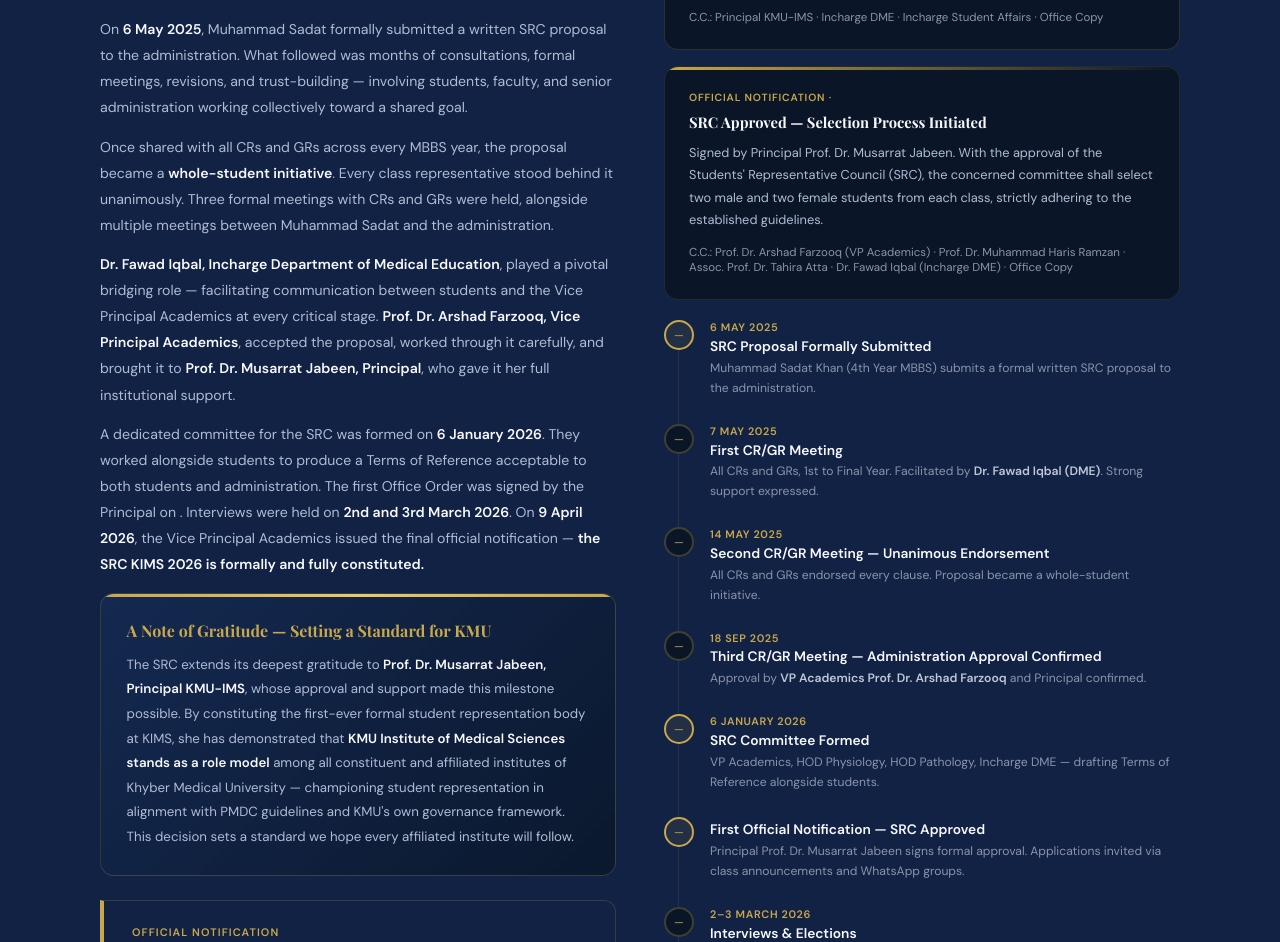
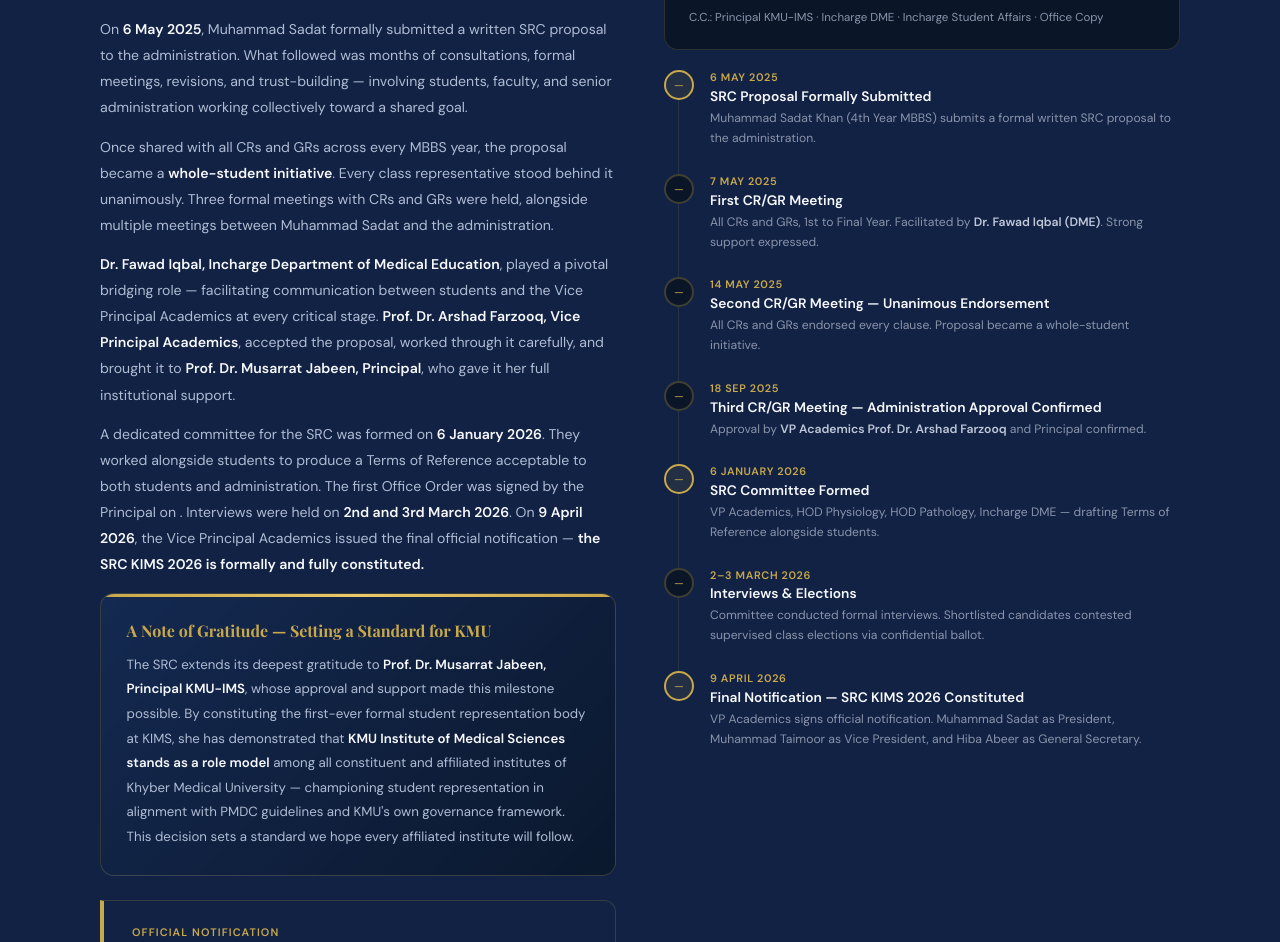
Before and after one commit to srckims/kims, a plain HTML site: page index.html in a window 1280 px wide. Shown: the part 1364-2306 px from the top of the page. Drawn offline with nearby package versions, Linux system fonts and the light colour scheme.

Commit message:
removed a card

```diff
--- a/index.html
+++ b/index.html
@@ -468,14 +468,6 @@
           <div style="margin-top:0.85rem;font-size:0.72rem;color:var(--muted);">C.C.: Principal KMU-IMS · Incharge DME · Incharge Student Affairs · Office Copy</div>
         </div>
 
-        <div style="background:var(--navy);border:1px solid rgba(201,168,76,0.13);border-radius:14px;padding:1.5rem;margin-bottom:1rem;position:relative;overflow:hidden;">
-          <div style="position:absolute;top:0;left:0;right:0;height:3px;background:linear-gradient(90deg,var(--gold),transparent);"></div>
-          <div style="font-size:0.65rem;color:var(--gold);font-weight:600;letter-spacing:0.08em;text-transform:uppercase;margin-bottom:0.5rem;">Official Notification · </div>
-          <div style="font-size:0.92rem;font-family:var(--font-display);font-weight:700;color:var(--white);margin-bottom:0.6rem;">SRC Approved — Selection Process Initiated</div>
-          <div style="font-size:0.8rem;color:#b0bcd4;line-height:1.75;">Signed by Principal Prof. Dr. Musarrat Jabeen. With the approval of the Students' Representative Council (SRC), the concerned committee shall select two male and two female students from each class, strictly adhering to the established guidelines.</div>
-          <div style="margin-top:0.85rem;font-size:0.72rem;color:var(--muted);">C.C.: Prof. Dr. Arshad Farzooq (VP Academics) · Prof. Dr. Muhammad Haris Ramzan · Assoc. Prof. Dr. Tahira Atta · Dr. Fawad Iqbal (Incharge DME) · Office Copy</div>
-        </div>
-
         <!-- Timeline -->
         <div class="timeline">
           <div class="tl-item"><div class="tl-dot key">—</div><div><div class="tl-date">6 May 2025</div><div class="tl-title">SRC Proposal Formally Submitted</div><div class="tl-body">Muhammad Sadat Khan (4th Year MBBS) submits a formal written SRC proposal to the administration.</div></div></div>
@@ -483,7 +475,7 @@
           <div class="tl-item"><div class="tl-dot">—</div><div><div class="tl-date">14 May 2025</div><div class="tl-title">Second CR/GR Meeting — Unanimous Endorsement</div><div class="tl-body">All CRs and GRs endorsed every clause. Proposal became a whole-student initiative.</div></div></div>
           <div class="tl-item"><div class="tl-dot">—</div><div><div class="tl-date">18 Sep 2025</div><div class="tl-title">Third CR/GR Meeting — Administration Approval Confirmed</div><div class="tl-body">Approval by <strong>VP Academics Prof. Dr. Arshad Farzooq</strong> and Principal confirmed.</div></div></div>
           <div class="tl-item"><div class="tl-dot key">—</div><div><div class="tl-date">6 January 2026</div><div class="tl-title">SRC Committee Formed</div><div class="tl-body">VP Academics, HOD Physiology, HOD Pathology, Incharge DME — drafting Terms of Reference alongside students.</div></div></div>
-          <div class="tl-item"><div class="tl-dot key">—</div><div><div class="tl-date"></div><div class="tl-title">First Official Notification — SRC Approved</div><div class="tl-body">Principal Prof. Dr. Musarrat Jabeen signs formal approval. Applications invited via class announcements and WhatsApp groups.</div></div></div>
+          <!-- Removed: First Official Notification — SRC Approved -->
           <div class="tl-item"><div class="tl-dot">—</div><div><div class="tl-date">2–3 March 2026</div><div class="tl-title">Interviews & Elections</div><div class="tl-body">Committee conducted formal interviews. Shortlisted candidates contested supervised class elections via confidential ballot.</div></div></div>
           <div class="tl-item"><div class="tl-dot key">—</div><div><div class="tl-date">9 April 2026</div><div class="tl-title">Final Notification — SRC KIMS 2026 Constituted</div><div class="tl-body">VP Academics signs official notification. Muhammad Sadat as President, Muhammad Taimoor as Vice President, and Hiba Abeer as General Secretary.</div></div></div>
         </div>
```
